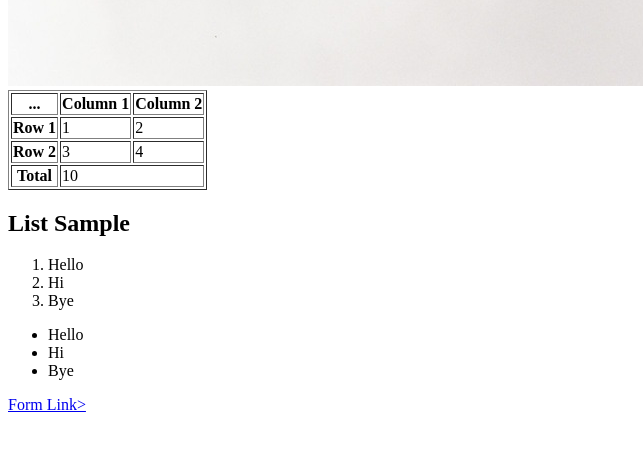
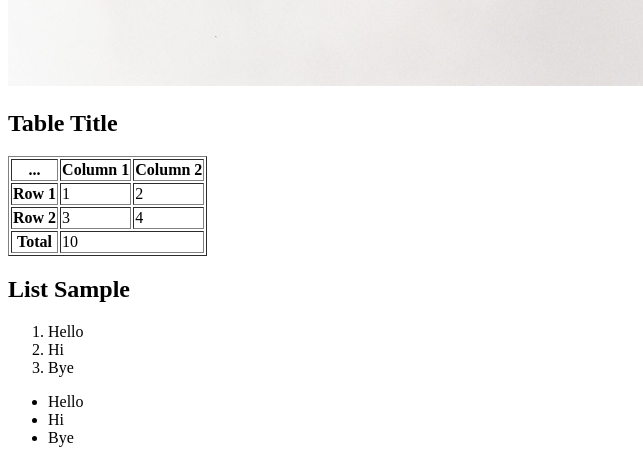
Before and after one commit to andrewdumych/andrewdumych.github.io, a plain HTML site: page index.html in a window 1280 px wide. Shown: the part 774-1234 px from the top of the page, 0-643 px from the left. Before the commit the page ends 1196 px from the top, so only its background shows below. Drawn offline with Linux system fonts and the light colour scheme.

Commit message:
Update index.html

```diff
--- a/index.html
+++ b/index.html
@@ -19,6 +19,8 @@
     </section>
 
     <section>
+      <h2>Table Title</h2>
+
       <table border="1">
         <tr>
           <th>...</th> <th>Column 1</th> <th>Column 2</th>
@@ -54,7 +56,7 @@
     </section>
 
     <section>
-      <a href="form.html" <h2>Form Link</h2>> </a>
+      <a href="form.html" Form Link> </a>
 
     </section>
   </body>
```
